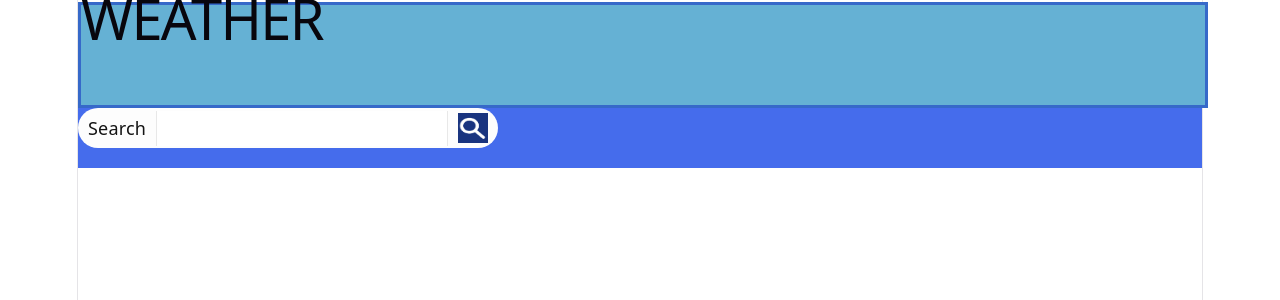
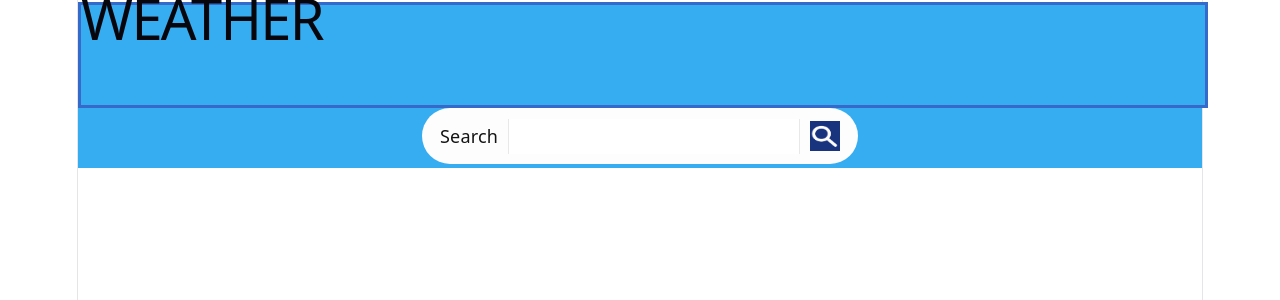
Before and after one commit to khethiwengema04-gif/WeatherTS, a React (Vite) app: page / in a window 1280 px wide. Shown: the top 300 px of the page. Built offline with nearby package versions, Linux system fonts and the light colour scheme.

Commit message:
changed card component to weather comp

```diff
--- a/src/Components/Navbar/Navbar.module.css
+++ b/src/Components/Navbar/Navbar.module.css
@@ -5,6 +5,6 @@ nav{
     content: center;
     display:flex;
     margin-top:2px;
-    background-color: rgb(101, 177, 212);
+    background-color:rgb(54, 173, 241);
     border:solid rgb(54, 105, 201);
 }
--- a/src/Components/Search/Search.module.css
+++ b/src/Components/Search/Search.module.css
@@ -1,16 +1,19 @@
 .search-container{
  width:100%;
  height:60px;
- background-color: rgb(69, 108, 236);
+ background-color: rgb(54, 173, 241);
 }
 
 .searchbar-container{
+    place-self: center;
     display: flex;
     align-items: center;
     justify-content: center;
 }
 
 .search-bar{
+    place-self: center;
+    padding: 8px;
     width: 420px;
     height:40px;
     background-color: #fdfdfd;
```
Also changed, not shown: src/Components/Weather/Weather.module.css (added), src/Components/Weather/Weather.tsx (added), src/Components/Weather/WeatherList.tsx (added), src/assets/Background.jpg (added).
